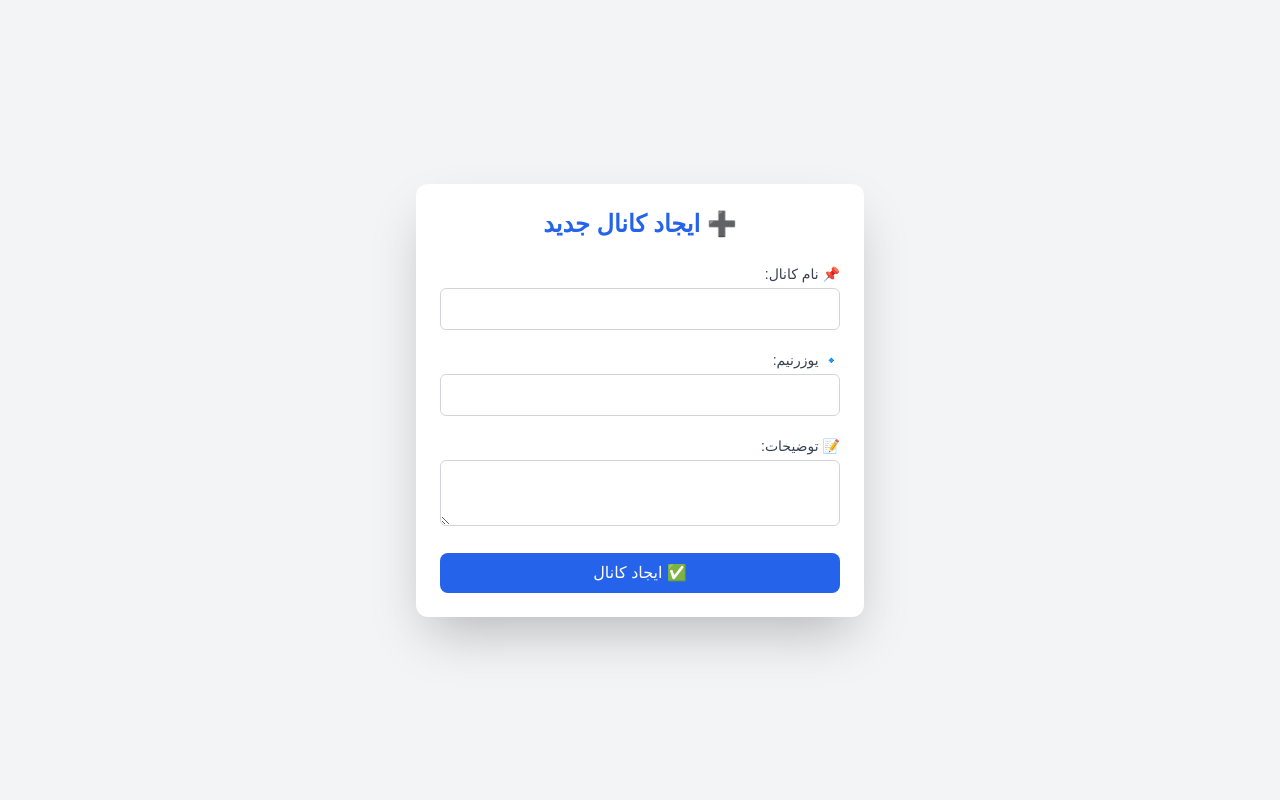
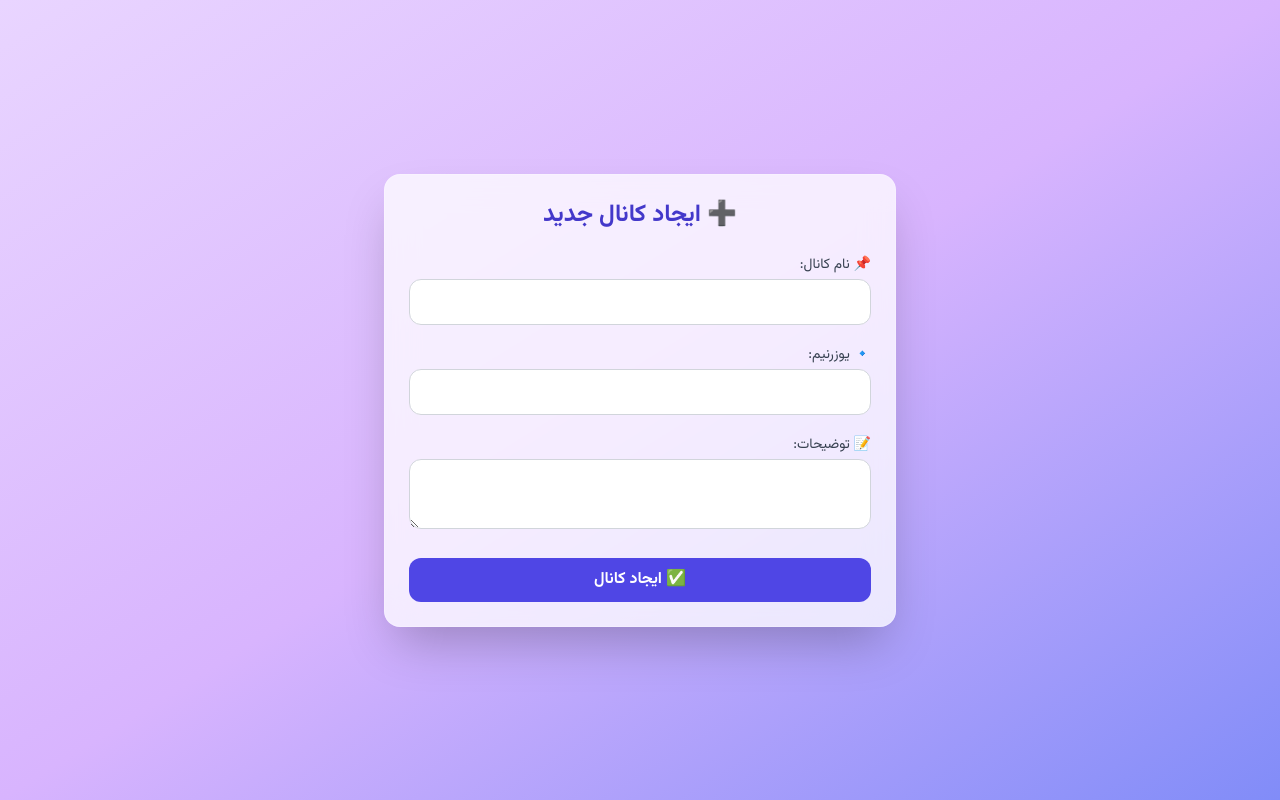
Before and after one commit to rasoolgh71/django_chat, a Django app: template Chat_app/templates/Chat_app/channel_create.html in a window 1280 px wide. Run offline with Django 3.2, Linux system fonts and the light colour scheme; the template is opened without the code that fills it, so the values that code supplies are empty, except form fields; tables that the repository leaves empty hold one stand-in row (values such as "Sample post"); form fields are guessed from the names that the template uses; some libraries are stand-ins or nearby versions.

Commit message:
Update channel_create.html

```diff
--- a/Chat_app/templates/Chat_app/channel_create.html
+++ b/Chat_app/templates/Chat_app/channel_create.html
@@ -2,44 +2,47 @@
 <!DOCTYPE html>
 <html lang="fa" dir="rtl">
 <head>
-    <meta charset="UTF-8">
-    <meta name="viewport" content="width=device-width, initial-scale=1.0">
+  <meta charset="UTF-8" />
+  <meta name="viewport" content="width=device-width, initial-scale=1.0" />
   <title>ایجاد کانال جدید</title>
-    <link rel="icon" href="{% static 'images/favicon.ico' %}" type="image/x-icon">
   <script src="https://cdn.tailwindcss.com"></script>
+  <link href="https://fonts.googleapis.com/css2?family=Vazirmatn:wght@400;700&display=swap" rel="stylesheet" />
   <style>
-        body {
-            font-family: 'Vazirmatn', sans-serif;
+    body { font-family: 'Vazirmatn', sans-serif; }
+    .glass {
+      background: rgba(255, 255, 255, 0.75);
+      backdrop-filter: blur(16px);
+      border: 1px solid rgba(255, 255, 255, 0.2);
     }
   </style>
 </head>
-<body class="bg-gray-100 flex justify-center items-center min-h-screen p-4">
+<body class="min-h-screen bg-gradient-to-br from-purple-200 via-purple-300 to-indigo-400 flex items-center justify-center p-6">
 
-    <div class="w-full max-w-md bg-white p-6 rounded-xl shadow-2xl">
-        <h2 class="text-2xl font-bold text-center text-blue-600 mb-6">➕ ایجاد کانال جدید</h2>
+  <div class="max-w-lg w-full p-6 rounded-2xl shadow-2xl glass">
+    <h2 class="text-2xl font-bold text-center text-indigo-700 mb-6">➕ ایجاد کانال جدید</h2>
 
     <form method="post" class="space-y-5">
       {% csrf_token %}
 
       <div>
-                <label class="block text-gray-700 text-sm font-medium mb-1">📌 نام کانال:</label>
+        <label class="block mb-1 text-sm font-medium text-gray-700">📌 نام کانال:</label>
         {{ form.name }}
       </div>
 
       <div>
-                <label class="block text-gray-700 text-sm font-medium mb-1">🔹 یوزرنیم:</label>
+        <label class="block mb-1 text-sm font-medium text-gray-700">🔹 یوزرنیم:</label>
         {{ form.username }}
         {% if form.username.errors %}
-                    <p class="text-red-600 text-xs mt-1">{{ form.username.errors.0 }}</p>
+          <p class="text-red-500 text-xs mt-1">{{ form.username.errors.0 }}</p>
         {% endif %}
       </div>
 
       <div>
-                <label class="block text-gray-700 text-sm font-medium mb-1">📝 توضیحات:</label>
+        <label class="block mb-1 text-sm font-medium text-gray-700">📝 توضیحات:</label>
         {{ form.description }}
       </div>
 
-            <button type="submit" class="w-full bg-blue-600 text-white py-2 rounded-lg hover:bg-blue-700 transition-colors">
+      <button type="submit" class="w-full bg-indigo-600 hover:bg-indigo-700 text-white font-semibold py-2.5 rounded-xl transition-all">
         ✅ ایجاد کانال
       </button>
     </form>
@@ -47,14 +50,16 @@
 
   <script>
     document.addEventListener("DOMContentLoaded", function () {
-            const inputs = document.querySelectorAll("input, textarea, select");
+      let inputs = document.querySelectorAll("input, textarea");
       inputs.forEach(input => {
         input.classList.add(
-                    "w-full", "border", "border-gray-300", "rounded-md", "p-2", "bg-white",
-                    "focus:outline-none", "focus:ring-2", "focus:ring-blue-500"
+          "w-full", "border", "border-gray-300", "rounded-xl",
+          "p-2.5", "bg-white", "focus:border-indigo-500", "focus:ring-1", "focus:ring-indigo-300", "focus:outline-none",
+          "transition-all"
         );
       });
     });
   </script>
+
 </body>
 </html>
```
Lines whose indentation alone changed are shown as unchanged.
